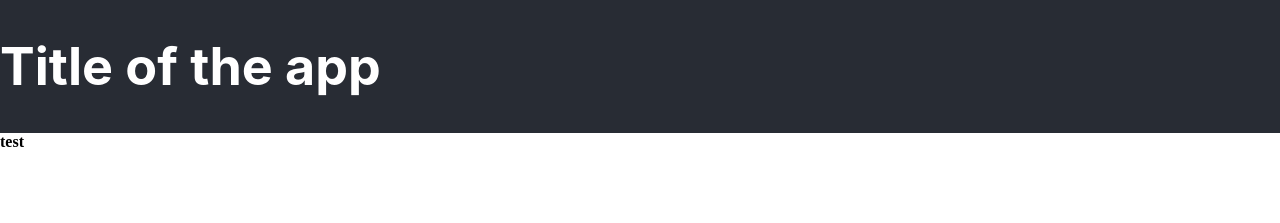
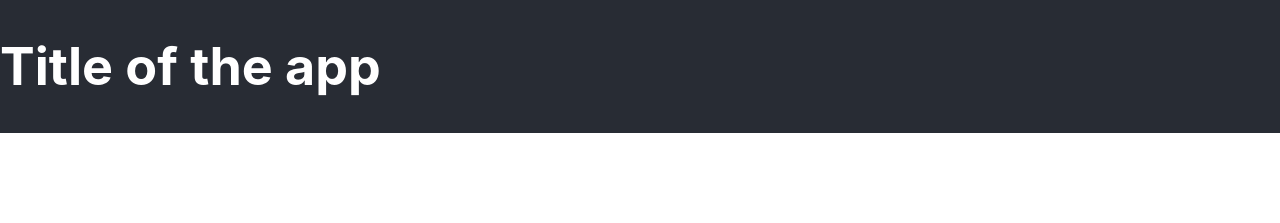
Before and after one commit to adrien-supizet/instagram-api, a React (Create React App) app: page / in a window 1280 px wide. Shown: the top 223 px of the page. Built offline with nearby package versions, Linux system fonts and the light colour scheme.

Commit message:
minor changes

```diff
--- a/package.json
+++ b/package.json
@@ -3,6 +3,7 @@
   "version": "0.1.0",
   "private": true,
   "dependencies": {
+    "@material-ui/core": "^3.4.0",
     "react": "^16.6.1",
     "react-dom": "^16.6.1",
     "react-scripts": "2.1.1"
--- a/src/components/Feed.js
+++ b/src/components/Feed.js
@@ -3,7 +3,11 @@ import React, { Component } from 'react';
 export default class Header extends Component {
   componentDidMount() {}
   render() {
-    return <div style={styles}>{'test'}</div>;
+    return (
+      <div style={styles} {...this.props}>
+        {''}
+      </div>
+    );
   }
 }
 
```
Also changed, not shown: 1 other file (tests, documents, lock files or other folders).
